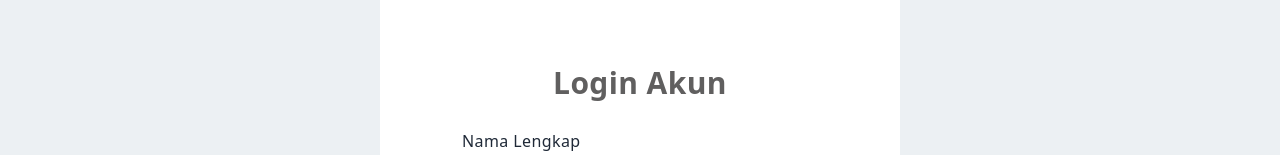
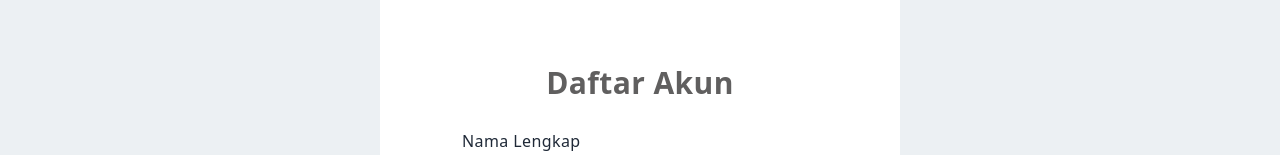
Before and after one commit to inganta23/final-project, a React (Create React App) app: page /daftar in a window 1280 px wide. Shown: the part 202-357 px from the top of the page. Built offline with nearby package versions, Linux system fonts and the light colour scheme; the HTML template or start-up script is replaced by a standard one.

Commit message:
Update Daftar Page

```diff
--- a/src/App.js
+++ b/src/App.js
@@ -1,6 +1,6 @@
 import { Routes, Route } from "react-router-dom";
-import Login from "./components/Login";
-import Daftar from "./components/Daftar"
+import Login from "./pages/Login";
+import Daftar from "./pages/Daftar"
 import Navbar from "./components/Navbar";
 
 
--- a/src/components/Daftar.jsx
+++ b/src/pages/Daftar.jsx
@@ -22,7 +22,7 @@ const Daftar = () => {
           <img src={require("../assets/image 93.png")} alt="Login" />
         </div>
         <div className="w-[356px] mx-auto flex flex-col">
-          <h2 className="text-center text-[#605F5F] mb-7">Login Akun</h2>
+          <h2 className="text-center text-[#605F5F] mb-7">Daftar Akun</h2>
           <label htmlFor="nama" className="mb-3">
             Nama Lengkap
           </label>
```
Also changed, not shown: src/pages/Login.jsx (renamed from src/components/Login.jsx).
